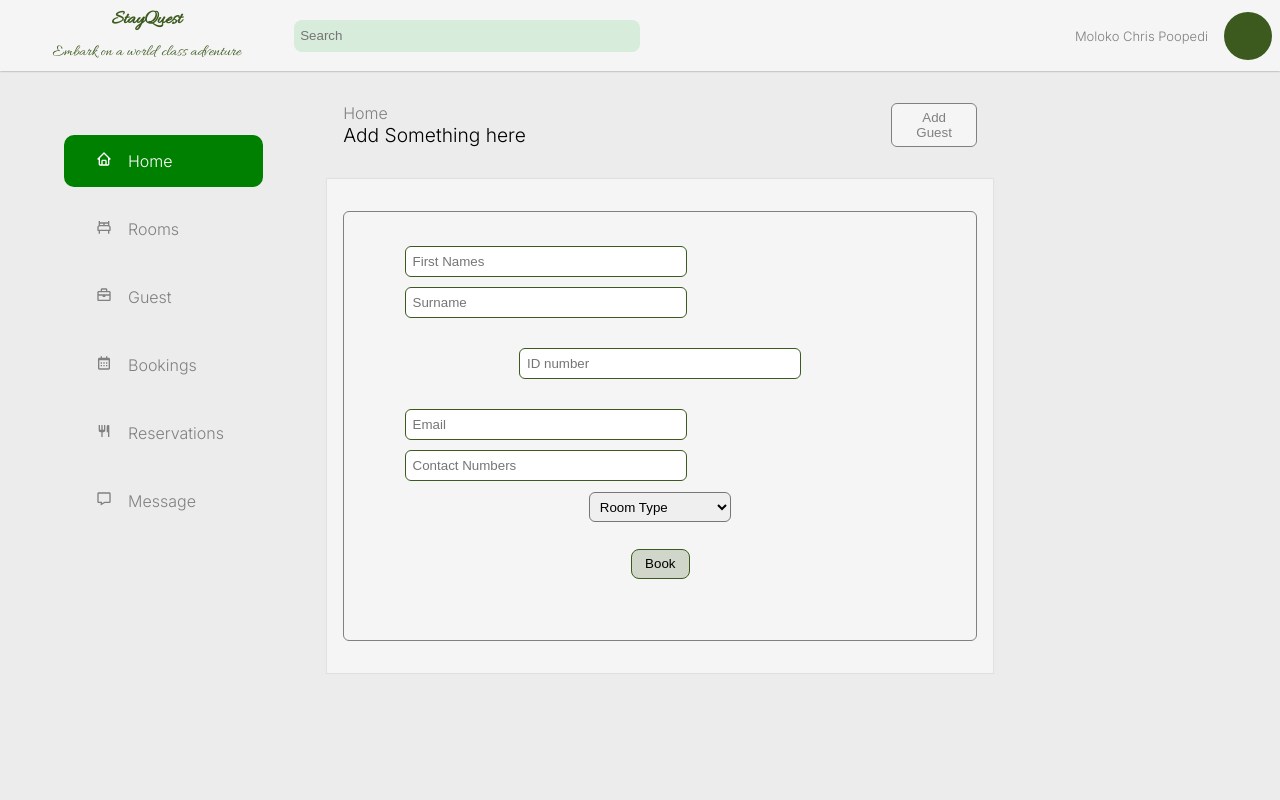
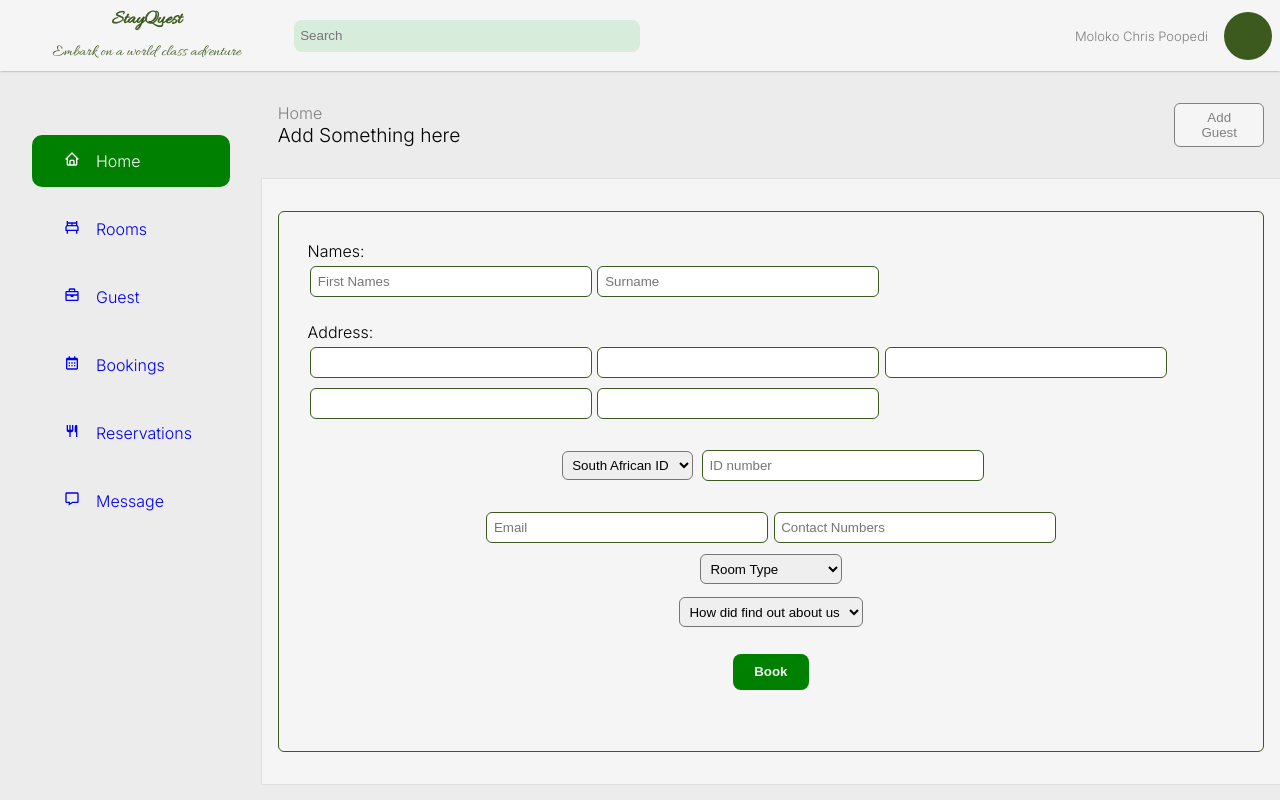
Before and after one commit to molokochris/StayQuest-Hotel, a React (Vite) app: page /admin/Dashboard/add-guest in a window 1280 px wide. Shown: the top 800 px of the page. Built offline with nearby package versions, Linux system fonts and the light colour scheme; a web font is replaced by a local one.

Commit message:
add-guests styles

```diff
--- a/src/Pages/Admin/Components/AddGuest.jsx
+++ b/src/Pages/Admin/Components/AddGuest.jsx
@@ -21,11 +21,27 @@ export default function AddGuest() {
       <div className=""></div>
       <form className="add-form">
         <div className="g-names">
+          <label>Names:</label>
+          <br />
           <input type="text" placeholder="First Names" />
           <input type="text" placeholder="Surname" />
         </div>
         <br />
+        <div className="g-address">
+          <label>Address:</label>
+          <br />
+          <input className="mx-text" type="text" placeholder="" />
+          <input className="mx-text" type="text" placeholder="" />
+          <input className="md-text" type="text" placeholder="" />
+          <input className="md-text" type="text" placeholder="" />
+          <input type="text" placeholder="" />
+        </div>
+        <br />
         <div className="g-id">
+          <select>
+            <option value="1">South African ID</option>
+            <option value="1">Passsport</option>
+          </select>
           <input type="number" placeholder="ID number" />
         </div>
         <br />
@@ -43,16 +59,25 @@ export default function AddGuest() {
               <option value="4">Presidential Room</option>
             </select>
             {isShowGuests && (
-              <select>
+              <select onChange={(e) => showGuests(e.target.value)}>
                 <option value="-1">Number of guests</option>
                 <option value="1">2</option>
-                <option value="1">3</option>
-                <option value="1">4</option>
-                <option value="1">5</option>
-                <option value="1">6</option>
+                <option value="2">3</option>
+                <option value="3">4</option>
+                <option value="4">5</option>
+                <option value="5">6</option>
               </select>
             )}
           </label>
+        </div>
+        <div className="extras-info">
+          <select onChange={(e) => showGuests(e.target.value)}>
+            <option value="-1">How did find out about us</option>
+            <option value="1">Newspaper</option>
+            <option value="2">Facebook</option>
+            <option value="3">Twitter</option>
+            <option value="4">Instagram</option>
+          </select>
         </div>
         <br />
         <div className="">
--- a/src/Pages/Admin/Dashboard.jsx
+++ b/src/Pages/Admin/Dashboard.jsx
@@ -17,6 +17,10 @@ import Reservations from "./Components/Reservations.jsx";
 export default function Dashboard() {
   const path = useLocation().pathname;
   console.log(path);
+
+  // const onMouseOver = () => {
+
+  // }
 
   return (
     <div className="dash-container">
--- a/src/Pages/Admin/Stylesheets/AddGuest.css
+++ b/src/Pages/Admin/Stylesheets/AddGuest.css
@@ -6,12 +6,11 @@
   justify-content: center;
   align-items: center;
   /* background-color: aqua; */
-  border: 0.1em solid gray;
+  border: 0.1em solid rgb(60, 90, 30);
   border-radius: 6px;
 }
-
 .add-form {
-  /* width: 80%; */
+  width: 100%;
   /* height: 60%; */
   /* display: flex; */
   /* flex-direction: column; */
@@ -19,13 +18,26 @@
   /* align-items: center; */
   padding: 0.8em;
 }
-form input {
+.g-names {
+  width: 100%;
+  /* display: flex; */
+  /* flex-direction: row; */
+}
+form.add-form input {
   margin: 0.4em 0.2em;
   border-radius: 6px;
 }
 .add-btn {
   border-radius: 8px;
-  padding: 0.5em 1em;
+  border: none;
+  padding: 0.8em 1.6em;
+  background-color: green;
+  color: whitesmoke;
+  font-weight: bold;
+}
+.add-btn:hover {
+  background-color: rgb(2, 110, 2);
+  box-shadow: .8px .8px gray;
 }
 select {
   padding: 0.4em;
--- a/src/assets/stylesheets/admin.css
+++ b/src/assets/stylesheets/admin.css
@@ -36,19 +36,19 @@ form label {
   text-align: center;
 }
 form input {
-    padding: .5em;
+  padding: 0.5em;
   width: 20em;
-    border: rgb(60, 90, 30) solid .1em;
+  border: rgb(60, 90, 30) solid 0.1em;
 }
 form input:active {
-    border: green solid .1em;
+  border: green solid 0.1em;
 }
 .redText {
-    margin-bottom: .5em;
+  margin-bottom: 0.5em;
 }
 button {
-    border: .1em solid rgb(60, 90, 30);
-    padding: .5em .8em;
+  border: 0.1em solid rgb(60, 90, 30);
+  padding: 0.5em 0.8em;
   color: black;
   font-weight: 1rem;
   background-color: rgba(60, 90, 30, 0.2);
@@ -76,7 +76,7 @@ nav {
   font-family: allura;
   text-align: center;
   width: 30em;
-    padding-top: .5em;
+  padding-top: 0.5em;
 }
 .admin-logo .logo-text {
   font-weight: bold;
@@ -85,7 +85,7 @@ nav {
 }
 .admin-logo .sub-text {
   font-size: medium;
-    padding: .6em 1em;
+  padding: 0.6em 1em;
   color: rgb(60, 90, 30);
 }
 .search-bar {
@@ -99,7 +99,7 @@ nav {
   width: 25em;
   height: 2em;
   border-radius: 8px;
-    padding: .2em .5em;
+  padding: 0.2em 0.5em;
   border: none;
   background-color: rgb(215, 236, 218);
   color: rgb(60, 90, 30);
@@ -109,7 +109,7 @@ nav {
   align-items: center;
   justify-content: flex-end;
   width: 50em;
-    padding-right: .5em;
+  padding-right: 0.5em;
 }
 .admin-name {
   font-size: small;
@@ -131,7 +131,7 @@ nav {
 }
 .side-menu {
   /* width: 20%; */
-    padding: 0 2em;
+  /* padding: 0 2em; */
 }
 .menu-list {
   /* width: 100%; */
@@ -151,10 +151,15 @@ nav {
   display: flex;
   align-items: center;
 }
+/* .opt:hover {
+  /* background-color: rgb(2, 110, 2); */
+  box-shadow: 0.8px 0.8px gray;
+} */
 .opt a {
   text-decoration: none;
   color: gray;
 }
+
 a > span {
   margin-left: 1em;
 }
@@ -167,7 +172,7 @@ a > span {
   text-align: center;
   padding: 1em 3em;
   /* border-top: .1em solid rgb(60, 90, 30); */
-    border-bottom: .1em solid rgb(60, 90, 30);
+  border-bottom: 0.1em solid rgb(60, 90, 30);
   display: flex;
   align-items: center;
   /* background-color: yellow; */
@@ -186,5 +191,5 @@ a > span {
   /* margin-top: 4em; */
   margin-bottom: 1.5em;
   border-radius: 4px;
-    /* width: 88%; */
+  width: 80%;
 }
```
Lines whose indentation alone changed are shown as unchanged.
